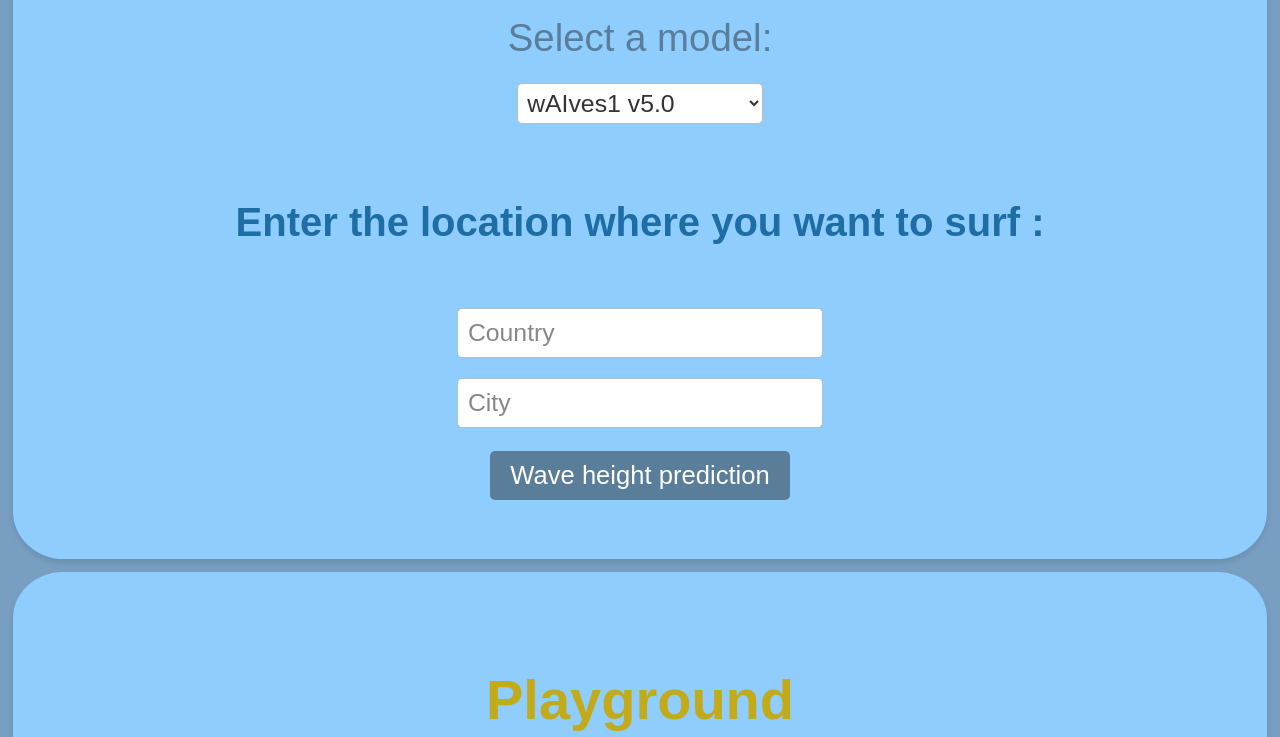
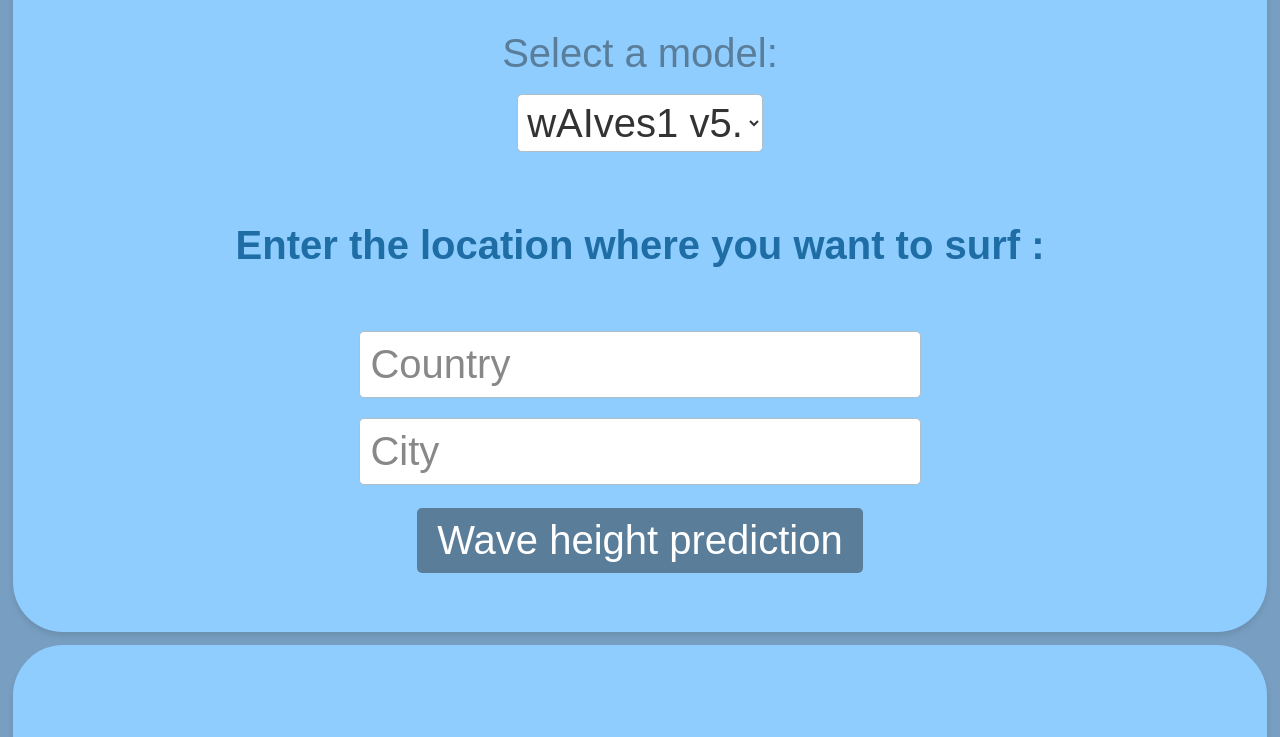
Before and after one commit to LugolBis/wAIves, a plain HTML site: page index.html in a window 1280 px wide. Shown: the part 718-1455 px from the top of the page. Drawn offline with Linux system fonts and the light colour scheme.

Commit message:
Changements esthétiques

```diff
--- a/style.css
+++ b/style.css
@@ -16,11 +16,12 @@ body {
 .autocomplete-results {
   position: absolute;
   background-color: #fff;
-  max-height: 150px;
+  max-height: 300px;
   overflow-y: auto;
   z-index: 1000;
   width: 50%;
   left: 50%;
+  font-size: 240%;
   transform: translateX(-50%);
   align-items: center;
 }
@@ -50,7 +51,7 @@ body {
 }
 
 .menu a img {
-  width: 50%; /* Chaque image prend 20% de la largeur de l'écran */
+  width: 60%; /* Chaque image prend 20% de la largeur de l'écran */
   height: auto; /* Maintient les proportions des images */
   margin: 0; /* Supprime les marges inutiles */
 }
@@ -95,17 +96,21 @@ body {
 }
 
 .MyContainer label {
-  font-size: 240%;
+  font-size: 250%;
+  margin-right: 3%;
+  margin-left: 3%;
   color: #5a7d9a;
 }
 
 .MyContainer select {
-  margin: 5px 0;
+  /*margin: 5px 0;*/
+  margin-right: 3%;
+  margin-left: 3%;
   padding: 5px;
   width: 20%;
   border: 1px solid #b0bec5;
   border-radius: 5px;
-  font-size: 155%;
+  font-size: 250%;
   background-color: #ffffff;
   color: #333;
 }
@@ -117,12 +122,15 @@ body {
 
 /* Inputs */
 .MyContainer input {
-  margin: 10px 0;
+  margin-top: 10px;
+  margin-bottom: 10px;
+  margin-right: 3%;
+  margin-left: 3%;
   padding: 10px;
   width: 50%;
   border: 1px solid #b0bec5;
   border-radius: 5px;
-  font-size: 155%;
+  font-size: 250%;
   background-color: #ffffff; /* Blanc */
   color: #333;
 }
@@ -138,7 +146,7 @@ body {
   padding: 10px 20px;
   border: none;
   border-radius: 5px;
-  font-size: 160%;
+  font-size: 250%;
   margin-top: 1%;
   cursor: pointer;
   transition: background-color 0.3s ease, transform 0.2s ease;
```
